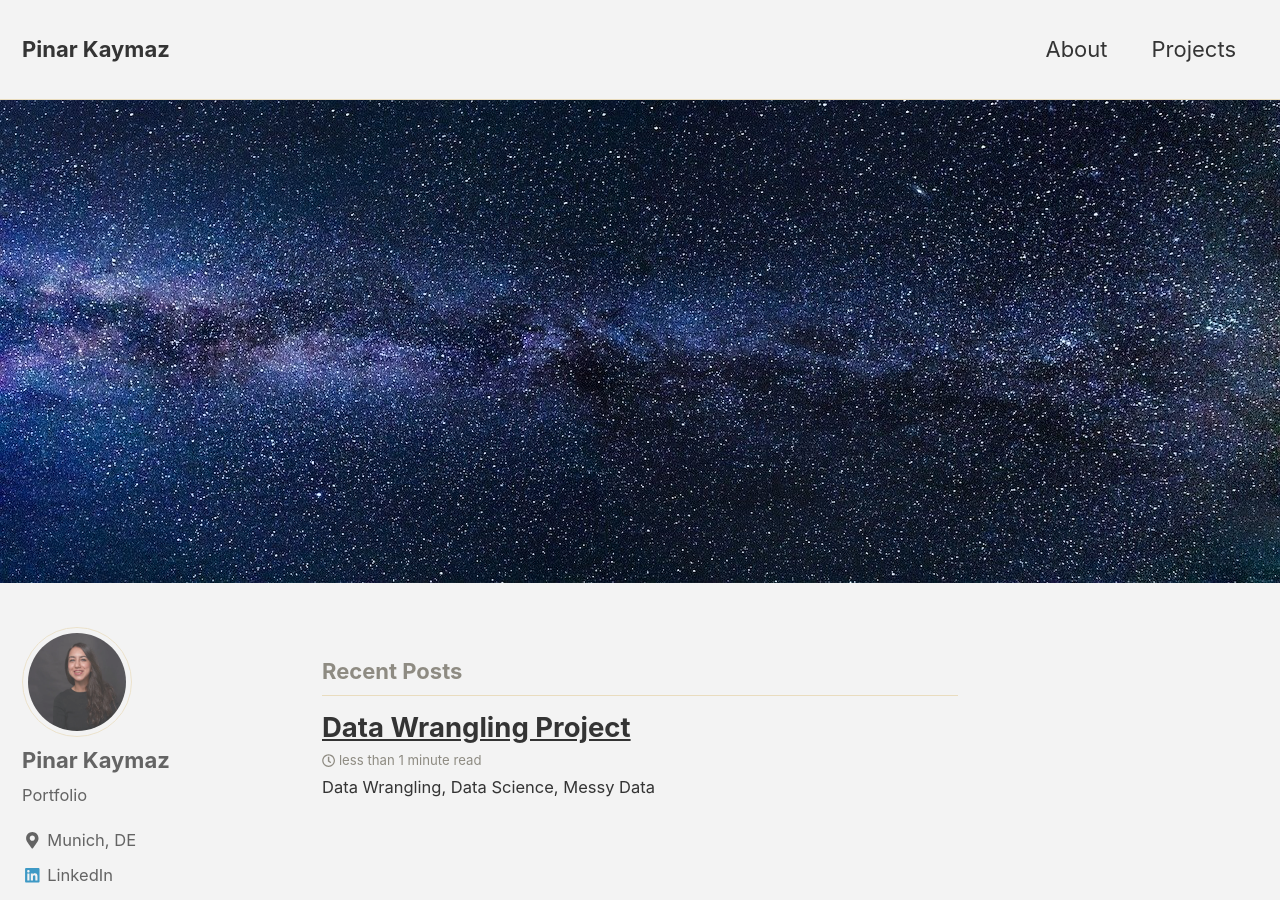
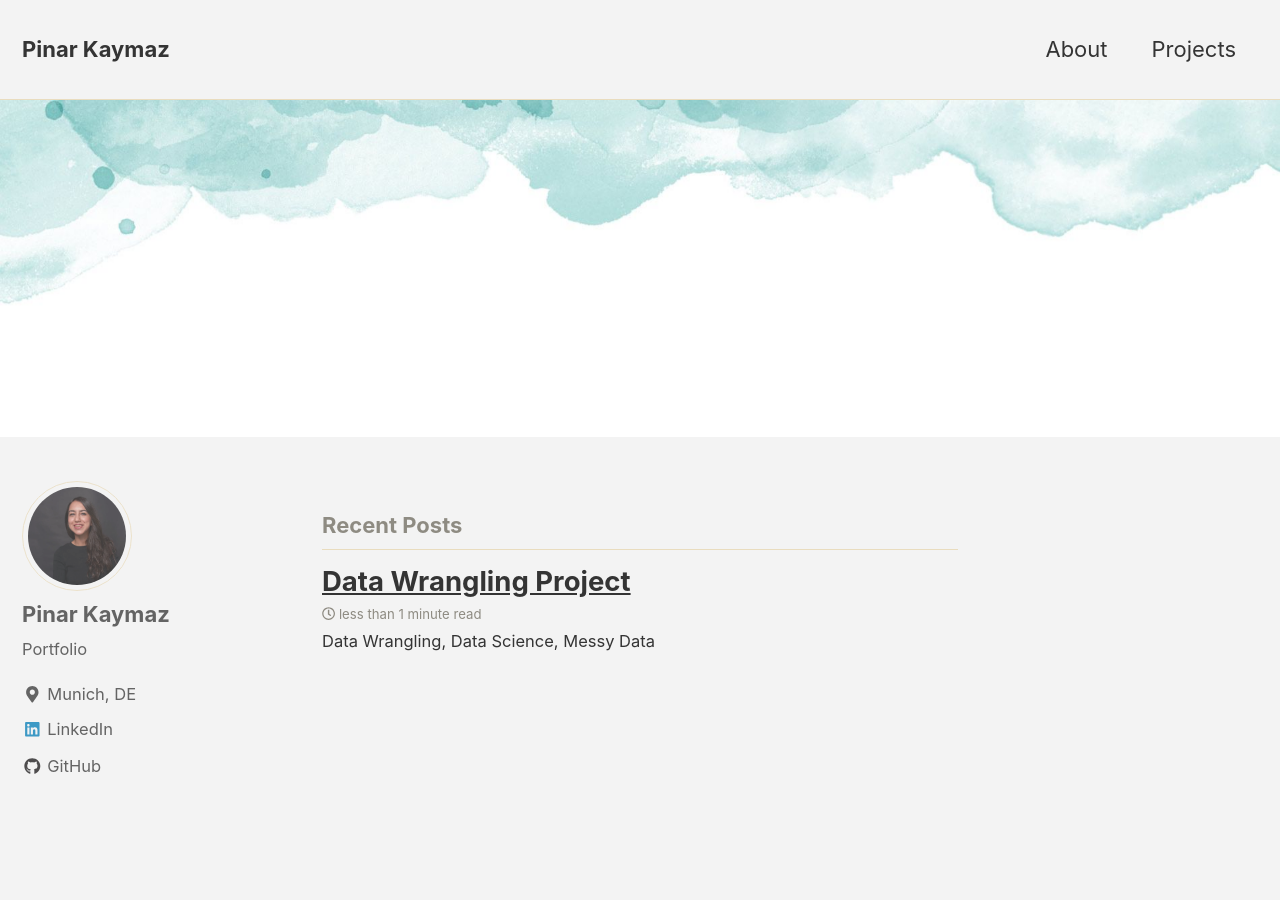
Before and after one commit to pinarkaymaz6/pinarkaymaz6.github.io, a Jekyll site: the page built from index.html, in a window 1280 px wide and 900 px high. Built offline with Jekyll 4.4.1, drawn with Linux system fonts in a browser that asks for light colours; nearby versions of some CDN libraries; the list of posts is cut into pages by our own code.

Commit message:
Change home cover

```diff
--- a/index.html
+++ b/index.html
@@ -2,5 +2,5 @@
 layout: home
 author_profile: true
 header:
-  image: "/images/cover.JPG"
+  image: "/images/sky.jpeg"
 ---
```
Also changed, not shown: images/sky.jpeg (added).
